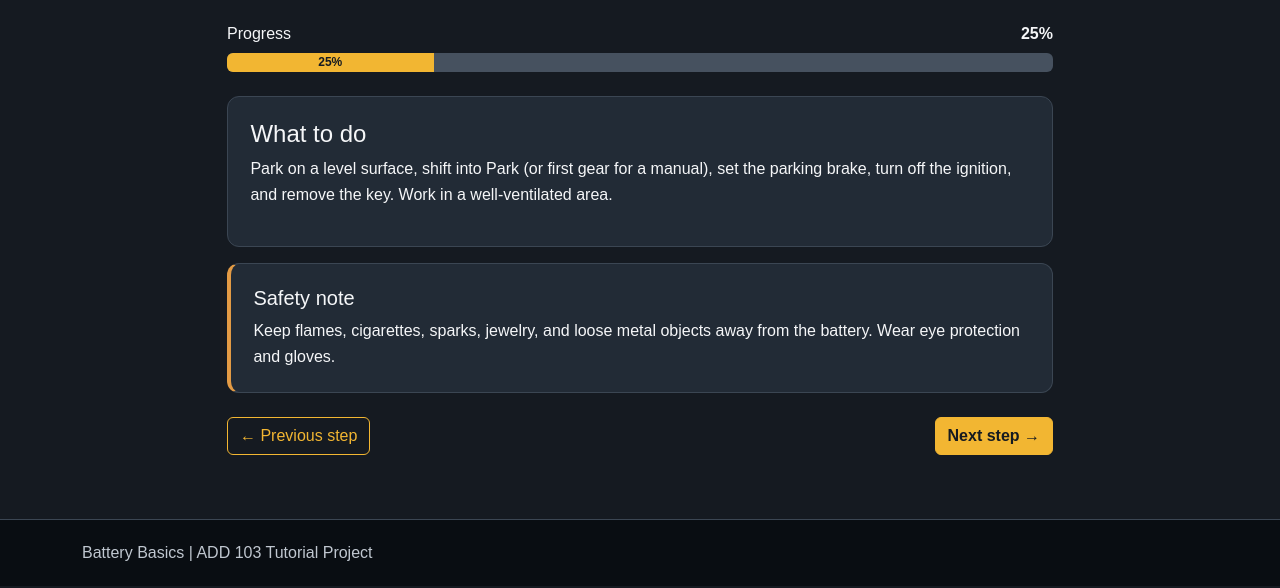
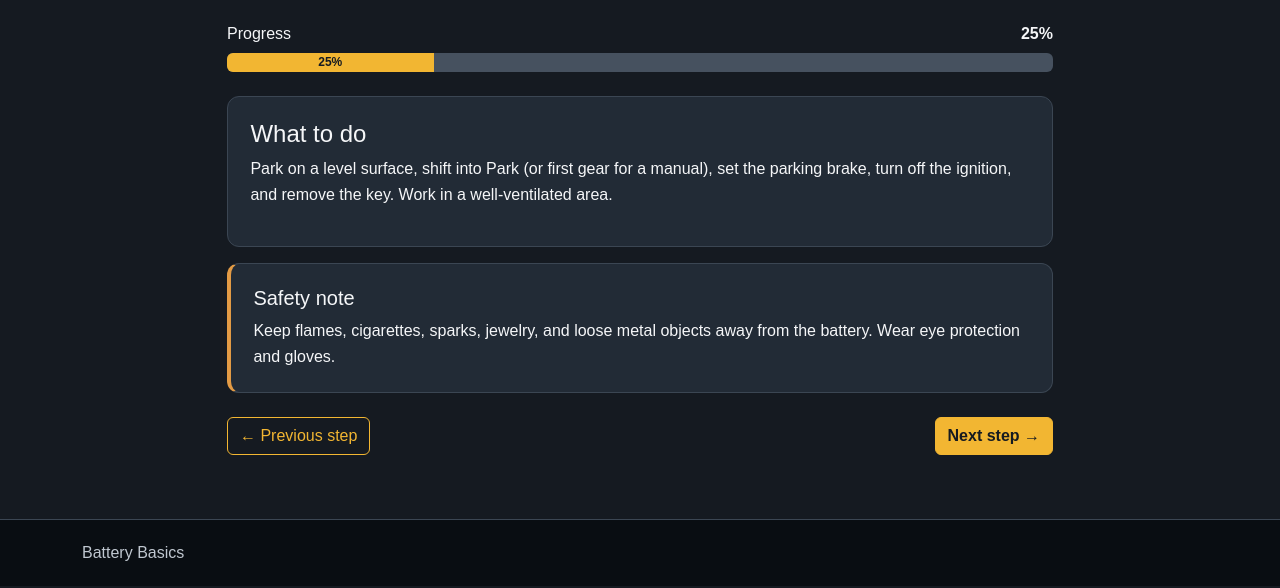
Before and after one commit to Osokapalot/ADD103, a plain HTML site: page Week_14/step2.html in a window 1280 px wide. Shown: the part 212-800 px from the top of the page. Drawn offline with nearby package versions, Linux system fonts and the light colour scheme.

Commit message:
Update footer text in Week 14 HTML files to remove project reference

```diff
--- a/Week_14/step2.html
+++ b/Week_14/step2.html
@@ -47,7 +47,7 @@
   <a class="btn btn-outline-warning" href="step1.html">← Previous step</a>
   <a class="btn btn-warning" href="step3.html">Next step →</a>
  </div>
-</main><footer class="site-footer"><div class="container"><p class="mb-0">Battery Basics | ADD 103 Tutorial Project</p></div></footer>
+</main><footer class="site-footer"><div class="container"><p class="mb-0">Battery Basics</p></div></footer>
 <script src="https://cdn.jsdelivr.net/npm/bootstrap@5.3.3/dist/js/bootstrap.bundle.min.js"></script>
 <script src="script.js"></script>
 </body></html>
```
Also changed, not shown: Week_14/index.html (+1 -1 lines), Week_14/step1.html (+1 -1 lines), Week_14/step4.html (+1 -1 lines), Week_14/step5.html (+1 -1 lines), Week_14/step6.html (+1 -1 lines), Week_14/step7.html (+1 -1 lines), Week_14/step8.html (+1 -1 lines).
